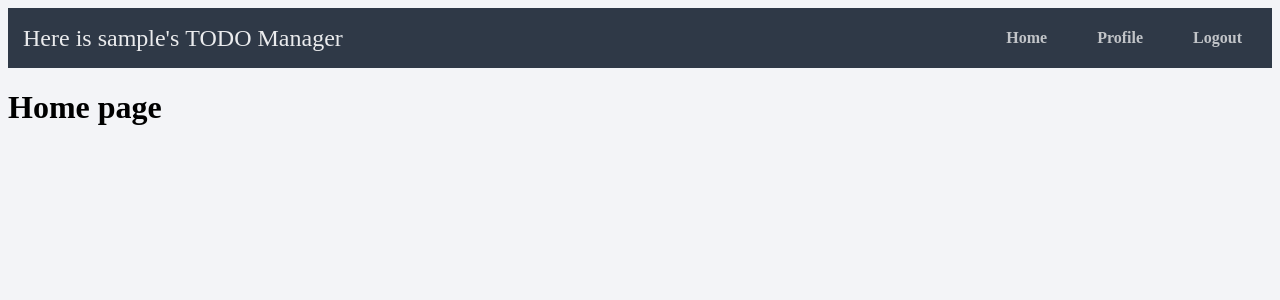
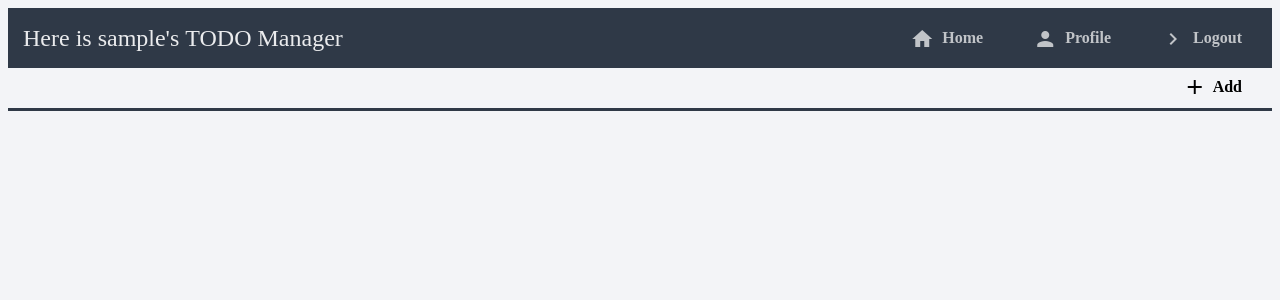
Before and after one commit to kwei/TODO_Manager, a Flask app: page /home in a window 1280 px wide. Shown: the top 300 px of the page. Run offline with Flask 2, Linux system fonts and the light colour scheme; the visitor is signed in with stand-in values (Sample User, id 1); parts of the project's set-up code (start-up, migrations or seed data) failed here and were passed over.

Commit message:
ready for implementing tasks api

```diff
--- a/main.py
+++ b/main.py
@@ -84,6 +84,12 @@ def register():
     return render_template('register.html', msg = msg, isRegistered = isRegistered)
 
 
+@app.route('/tasks?<userName>')
+def tasks(userName):
+    pass
+    return
+
+
 
 
 if __name__ == "__main__":
--- a/templates/login.html
+++ b/templates/login.html
@@ -4,6 +4,7 @@
         <meta charset="utf-8">
         <title>TODO Manager</title>
         <link rel="stylesheet" href="{{ url_for('static', filename='css/main.css') }}">
+        <link href="https://fonts.googleapis.com/icon?family=Material+Icons" rel="stylesheet">
     </head>
     <body>
         <div class="login" id="login" class="login-container">
@@ -13,9 +14,9 @@
                 <a href="{{ url_for('register') }}">Register</a>
             </div>
             <form action="{{ url_for('login') }}" method="post">
-                <label for="userName"></label>
+                <label for="userName"><i class="material-icons">person</i></label>
                 <input type="text" name="userName" placeholder="Name..." id="userName" required />
-                <label for="password"></label>
+                <label for="password"><i class="material-icons">lock</i></label>
                 <input type="password" name="password" placeholder="Password..." id="password" required />
                 <div class="msg">{{ msg }}</div>
                 <input type="submit" value="Login" />
--- a/templates/main.html
+++ b/templates/main.html
@@ -4,18 +4,38 @@
         <meta charset="utf-8">
         <title>TODO Manager</title>
         <link rel="stylesheet" href="{{ url_for('static', filename='css/main.css') }}">
+        <link href="https://fonts.googleapis.com/icon?family=Material+Icons" rel="stylesheet">
     </head>
     <body>
         <nav class="navtop">
 			<div>
 				<h1>Here&nbsp;is&nbsp;{{ userName }}'s&nbsp;TODO&nbsp;Manager</h1>
-                <a href="{{ url_for('home') }}">Home</a>
-				<a href="#">Profile</a>
-				<a href="{{ url_for('logout') }}">Logout</a>
+                <a href="{{ url_for('home') }}"><i class="material-icons">home</i>Home</a>
+				<a href="#"><i class="material-icons">person</i>Profile</a>
+				<a href="{{ url_for('logout') }}"><i class="material-icons">keyboard_arrow_right</i>Logout</a>
 			</div>
 		</nav>
 
-        <h1>Home page</h1>
+        <div class="container">
+            <div class="control">
+                <a href="#"><i class="material-icons">add</i>Add</a>
+            </div>
+            <div class="tasks">
+
+            </div>
+        </div>
+
+
+
+
+        <script>
+            async function fetchTasks(url, userName){
+                let res = await fetch(url+"?"+new URLSearchParams({
+                    userName: userName
+                }));
+                let data = await response.json();
+                print(data)
+            }
+        </script>
     </body>
-
 </html>
--- a/templates/static/css/main.css
+++ b/templates/static/css/main.css
@@ -120,3 +120,39 @@ body {
 .navtop div a:hover {
     color: #eaebed;
 }
+
+.container {
+    height: 100%;
+    width: 100%;
+    border-bottom: 3px solid #2f3947;
+    align-items: center;
+}
+
+.control {
+    height: 40px;
+    width: 100%;
+    align-items: center;
+}
+
+.control a {
+    padding: 0 20px;
+    margin-top: 5px;
+    margin-right: 10px;
+    text-decoration: none;
+    display: inline-flex;
+    align-items: center;
+    float: right;
+    font-weight: bold;
+    color: #000000;
+}
+
+.control a i {
+    padding: 2px 6px 2px 2px;
+}
+
+.tasks {
+    height: 100%;
+    width: 100%;
+    overflow: auto;
+    background-color: #ffffff;
+}
```
Also changed, not shown: templates/register.html (+4 -3 lines).
